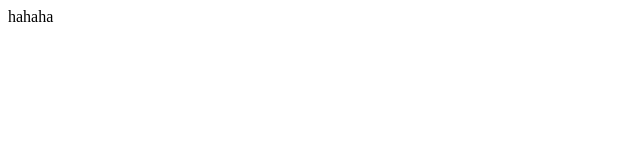
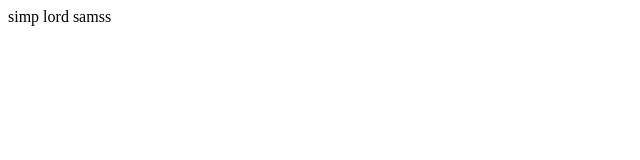
Before and after one commit to samssjubair/collab, a plain HTML site: page index.html in a window 1280 px wide. Shown: the full height of the page, 0-640 px from the left. Drawn offline with Linux system fonts and the light colour scheme.

Commit message:
body changed

```diff
--- a/index.html
+++ b/index.html
@@ -7,6 +7,6 @@
     <title>Document</title>
 </head>
 <body>
-    hahaha
+    simp lord samss
 </body>
 </html>
```
